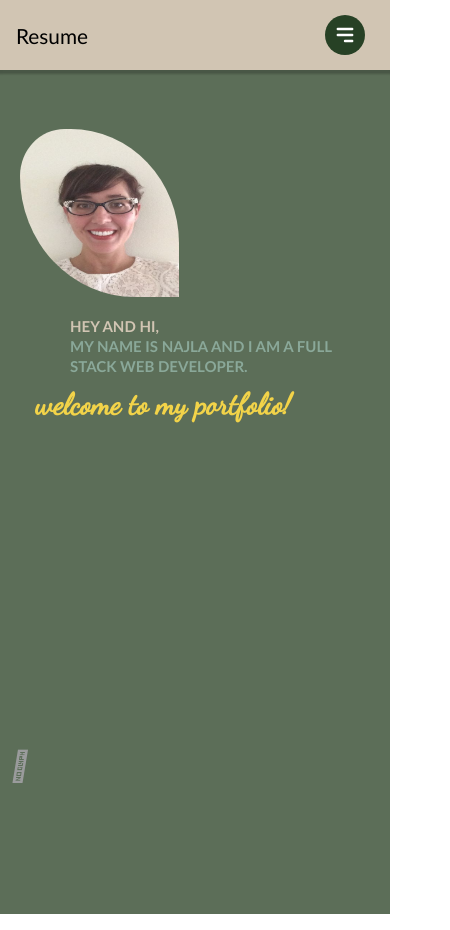
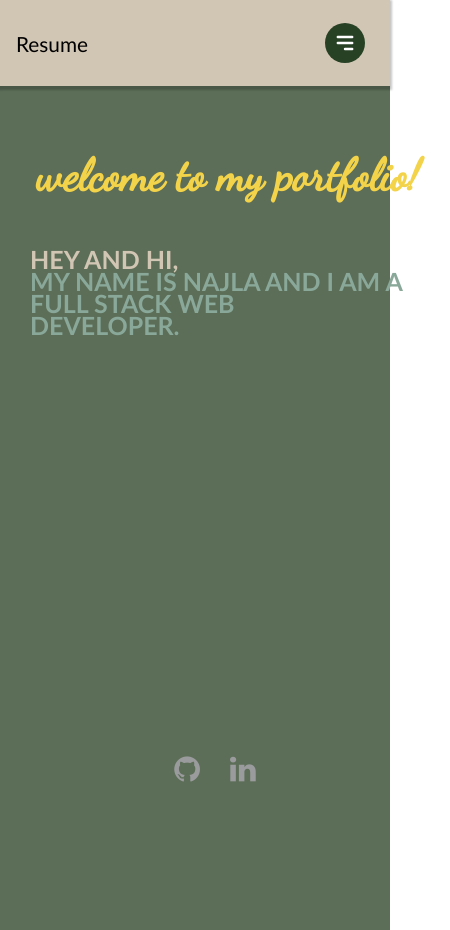
Before and after one commit to nparker80/Najla_Coding_Portfolio, a React (Create React App) app: page / in a window 390 px wide. Shown: the whole page, 450 px wide, since content can reach past the window. Built offline with nearby package versions, Linux system fonts and the light colour scheme.

Commit message:
adding flexbox styling. media queries need to be fixed

```diff
--- a/src/App.scss
+++ b/src/App.scss
@@ -20,34 +20,34 @@
 }
 
 
-element.style {}
+// element.style {}
 
-.portfolio-item .item-wrap a {
-  display: block;
-  cursor: pointer;
-}
+// .portfolio-item .item-wrap a {
+//   display: block;
+//   cursor: pointer;
+// }
 
-a,
-a:visited {
-  text-decoration: none;
-  outline: 0;
-  color: #11ABB0;
-  -webkit-transition: color .3s ease-in-out;
-  -moz-transition: color .3s ease-in-out;
-  -o-transition: color .3s ease-in-out;
-  transition: color .3s ease-in-out;
-}
+// a,
+// a:visited {
+//   text-decoration: none;
+//   outline: 0;
+//   color: #11ABB0;
+//   -webkit-transition: color .3s ease-in-out;
+//   -moz-transition: color .3s ease-in-out;
+//   -o-transition: color .3s ease-in-out;
+//   transition: color .3s ease-in-out;
+// }
 
-*,
-*:before,
-*:after {
-  -moz-box-sizing: border-box;
-  -webkit-box-sizing: border-box;
-  box-sizing: border-box;
-}
+// *,
+// *:before,
+// *:after {
+//   -moz-box-sizing: border-box;
+//   -webkit-box-sizing: border-box;
+//   box-sizing: border-box;
+// }
 
-user agent stylesheet a:-webkit-any-link {
-  color: -webkit-link;
-  cursor: pointer;
-  text-decoration: underline;
-}
+// user agent stylesheet a:-webkit-any-link {
+//   color: -webkit-link;
+//   cursor: pointer;
+//   text-decoration: underline;
+// }
--- a/src/components/Social/Social.jsx
+++ b/src/components/Social/Social.jsx
@@ -4,8 +4,8 @@ class Social extends Component {
   render() {
     return (
       <div class="social">
-        <a href="https://github.com/nparker80" target="_blank" rel="noopener noreferrer"><i class="fab fa-github"></i></a>
-        <a href="https://linkedin.com/in/najlaparker" target="_blank" rel="noopener noreferrer"><i class="fab fa-linkedin-in"></i></a>
+        <a href="https://github.com/nparker80" target="_blank" rel="noopener noreferrer"><i class="fa fa-github"></i></a>
+        <a href="https://linkedin.com/in/najlaparker" target="_blank" rel="noopener noreferrer"><i class="fa fa-linkedin"></i></a>
       </div>
     )
   }
--- a/src/contents/Contact/Contact.jsx
+++ b/src/contents/Contact/Contact.jsx
@@ -6,12 +6,11 @@ class Contact extends Component {
   render() {
     return (
       <div className="condiv-contact" id="app__container">
-        <div className="contact__content">
-          <p>Thank you for visiting my website.<br></br>My projects are ever changing so check back soon for updates!</p>
-          <h1 className="subtopic">Contact Me</h1>
-          <h3 className="email">Email: najla08@gmail.com</h3>
-          <Social />
-        </div >
+        {/* <div className="contact__content"> */}
+        <p>Thank you for visiting my website.<br></br>My projects are ever changing so check back soon for updates!</p>
+        <h1 className="subtopic">Contact Me</h1>
+        <h3 className="email">Email: najla08@gmail.com</h3>
+        <Social />
       </div >
 
     )
--- a/src/contents/Contact/Contact.scss
+++ b/src/contents/Contact/Contact.scss
@@ -1,13 +1,24 @@
-.condiv-contact {
-  background-color: #5C6E58;
-  flex: 6
+// .condiv-contact {
+//   background-color: #5C6E58;
+//   flex: 6
+// }
+
+#app__container {
+  width: 100%;
+  min-height: 100vh;
+  display: flex;
+  flex-direction: column;
 }
 
+.condiv-contact {
 
-.contact__content {
+  background-color: #5C6E58;
+
   p {
-    padding: 100px;
     text-align: center;
+    display: flex;
+    align-items: center;
+    justify-content: center;
     line-height: 40px;
     font-size: 30px;
     font-family: Arial, Helvetica, sans-serif;
@@ -15,14 +26,14 @@
     color: #fff;
   }
 
-  @media screen and (min-width: 320px) {
-    p {
-      line-height: 30px;
-      font-size: 25px;
-      padding: 5px;
-    }
+  // @media screen and (min-width: 320px) {
+  //   p {
+  //     line-height: 30px;
+  //     font-size: 25px;
+  //     padding: 5px;
+  //   }
 
-  }
+  // }
 
   h1 {
     font-size: 25px;
--- a/src/contents/Home/Home.jsx
+++ b/src/contents/Home/Home.jsx
@@ -1,5 +1,5 @@
 import React, { Component } from 'react';
-import profilepic from '../../assets/najla.jpg';
+// import profilepic from '../../assets/najla.png';
 import './Home.scss';
 import Social from '../../components/Social/Social';
 
@@ -7,15 +7,14 @@ class Home extends Component {
   render() {
     return (
       <div className="condiv-home" id="app__container">
-        <div className="home__content">
-          <img src={profilepic} alt='Najlapic' />
-          <h1 className="introduction">Hey and hi,<span>
+        {/* <img src={profilepic} alt='Najlapic' /> */}
+        <div className="greeting">
+          <p className="p-text-home">Welcome to my portfolio!</p><h1>Hey and hi,<span>
             <br></br>
             My name is Najla and I am a full stack web developer.</span></h1>
-          <p>Welcome to my portfolio!</p>
           <Social />
-        </div>
-      </div >
+        </div></div >
+
     )
   }
 }
--- a/src/contents/Home/Home.scss
+++ b/src/contents/Home/Home.scss
@@ -1,104 +1,122 @@
 .condiv-home {
   background-color: #5C6E58;
-  flex: 6;
-}
 
-.home__content {
-  img {
-    border-radius: 35% 85% 0% 90%;
-    margin: 15% 0% 0% 5%;
+  .greeting {
+    width: 100%;
+    padding: 30px;
+    display: flex;
+    flex-direction: column;
+    align-items: center;
+    justify-content: center;
+  }
+
+  //   img {
+  //     border-radius: 100%;
+  //     padding-left: 40px;
+  //     max-width: 100%;
+  //     height: auto;
+  //     object-fit: contain;
+  //   }
+
+  //   @media screen and (min-width: 320px) {
+
+  //     padding: 0px;
+
+  //     width: 50%;
+  //     height: auto;
+  //   }
+  // }
+
+  // @media screen and (min-width: 481px) {
+  //   width: 40%;
+  //   height: 34%;
+  // }
+
+
+  // @media screen and (min-width: 769px) and (max-width: 1024px) {
+  //   width: 35%;
+  //   height: 45%;
+  // }
+
+  // @media screen and (min-width: 1025px) {
+  //   width: 25%;
+  //   height: 40%;
+  // }
+
+  h1 {
+    text-transform: uppercase;
+    line-height: 30px;
+    color: rgb(209, 197, 179);
+    font-family: 'Gill Sans', 'Gill Sans MT', 'Trebuchet MS', sans-serif;
+    font-size: 30px;
+  }
+
+  @media screen and (min-width: 320px) {
+    h1 {
+      padding: 0px 0px 0 0px;
+      line-height: 22px;
+      font-size: 25px;
+    }
+  }
+
+  // @media screen and (min-width: 481px) {
+
+  //   padding: 5px 30px 0 50px;
+  //   line-height: 20px;
+  //   font-size: 15px;
+  // }
+
+  // @media screen and (min-width: 769px) {
+
+  //   padding: 5px 30px 0 50px;
+  //   line-height: 20px;
+  //   font-size: 25px;
+  // }
+
+
+  span {
+    padding: 40px;
+    color: #8AA899;
+
+  }
+
+
+  .p-text-home {
+    display: flex;
+    align-items: center;
+    padding-left: 20px;
+    line-height: 50px;
+    text-transform: lowercase;
+    font-weight: bold;
+    color: #F2D349;
+    font-family: 'Dancing Script',
+      cursive;
+    font-size: 75px;
+
+
+
+    @media screen and (min-width: 320px) {
+      padding: 35px 0px 0px 5px;
+      display: inline;
+      font-size: 45px;
+    }
+  }
 
 
 
 
-    @media screen and (min-width: 320px) {
-      width: 41%;
-      height: 20%;
-    }
+  // @media screen and (min-width: 481px) {
 
-    @media screen and (min-width: 481px) {
-      width: 40%;
-      height: 34%;
-    }
+  //   padding: 300px 0px 0px 150px;
+  //   display: inline;
+  //   font-size: 30px;
 
+  // }
 
-    @media screen and (min-width: 769px) and (max-width: 1024px) {
-      width: 35%;
-      height: 45%;
-    }
+  // @media screen and (min-width: 769px) {
 
-    @media screen and (min-width: 1025px) {
-      width: 25%;
-      height: 40%;
-    }
-
-
-
-
-  }
-
-  h1 {
-    text-transform: uppercase;
-    line-height: 58px;
-    color: rgb(209, 197, 179);
-    font-family: 'Gill Sans', 'Gill Sans MT', 'Trebuchet MS', sans-serif;
-    font-size: 45px;
-    display: inline-block;
-
-    @media screen and (min-width: 320px) {
-
-      padding: 5px 30px 0 70px;
-      line-height: 20px;
-      font-size: 15px;
-    }
-
-    @media screen and (min-width: 481px) {
-
-      padding: 5px 30px 0 50px;
-      line-height: 20px;
-      font-size: 15px;
-    }
-
-    @media screen and (min-width: 769px) {
-
-      padding: 5px 30px 0 50px;
-      line-height: 20px;
-      font-size: 25px;
-    }
-
-
-    span {
-      color: #8AA899
-    }
-  }
-
-  p {
-    display: block;
-    text-transform: lowercase;
-    padding: 40px 0px 0px 250px;
-    font-weight: bold;
-    color: #F2D349;
-    font-family: 'Dancing Script',
-      cursive;
-    font-size: 120px;
-    margin-bottom: 200px;
-
-    @media screen and (min-width: 320px) {
-      padding: 350px 0px 0px 35px;
-      display: inline;
-      font-size: 30px;
-    }
-
-    @media screen and (min-width: 481px) {
-      padding: 300px 0px 0px 150px;
-      display: inline;
-      font-size: 30px;
-    }
-
-    @media screen and (min-width: 769px) {
-      padding: 0px 0px 0px 225px;
-      display: inline;
-      font-size: 35px;
-    }
-  }
+  //   padding: 0px 0px 0px 225px;
+  //   display: inline;
+  //   font-size: 35px;
+  // }
 }
--- a/src/contents/Portfolio/Portfolio.scss
+++ b/src/contents/Portfolio/Portfolio.scss
@@ -2,13 +2,13 @@ p {
   margin: 0 0 30px 0;
 }
 
-*,
-*:before,
-*:after {
-  -moz-box-sizing: border-box;
-  -webkit-box-sizing: border-box;
-  box-sizing: border-box;
-}
+// *,
+// *:before,
+// *:after {
+//   -moz-box-sizing: border-box;
+//   -webkit-box-sizing: border-box;
+//   box-sizing: border-box;
+// }
 
 img {
   max-width: 100%;
```
Also changed, not shown: src/assets/najla.JPG (deleted), src/assets/najla.png (added).
